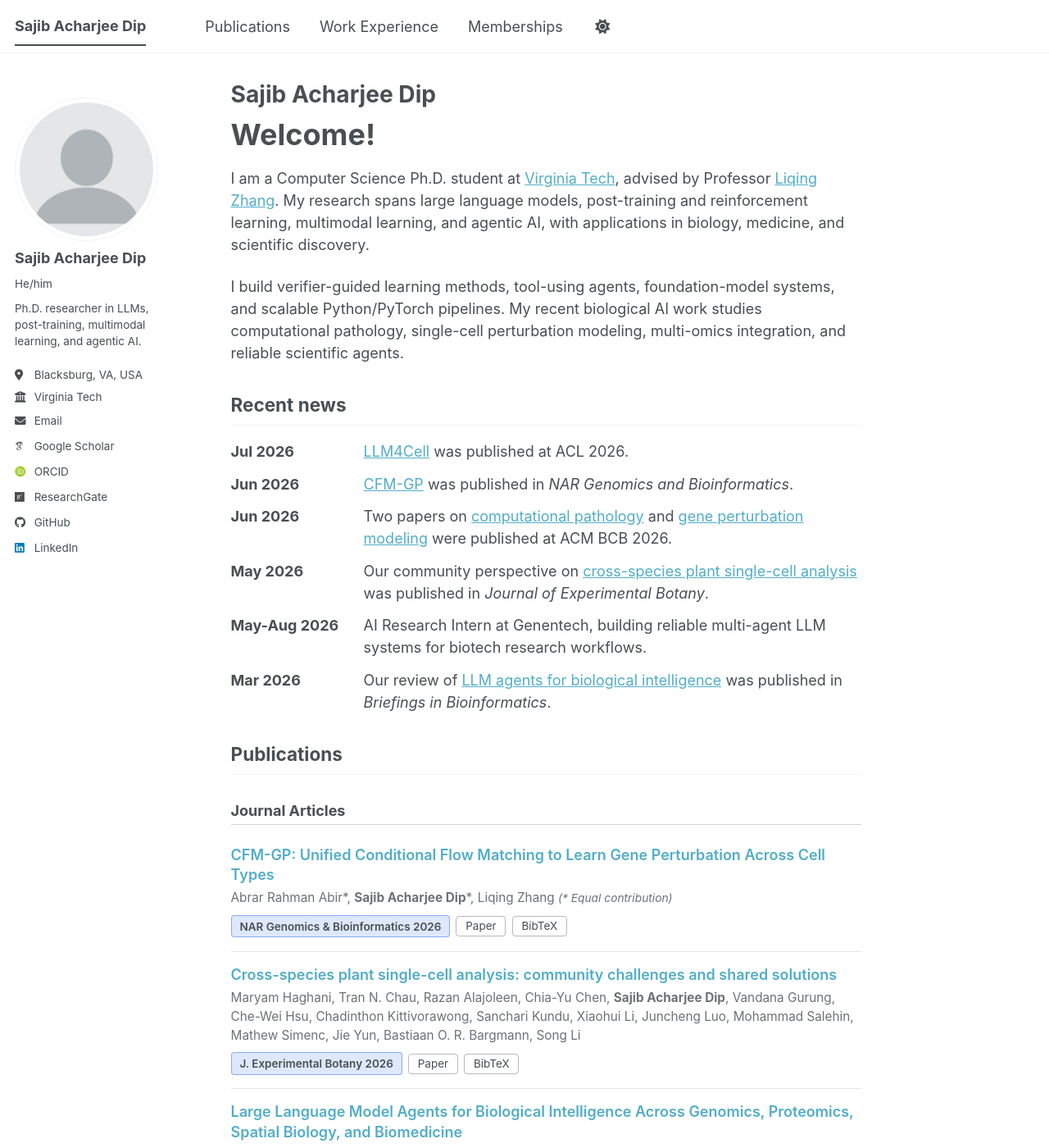
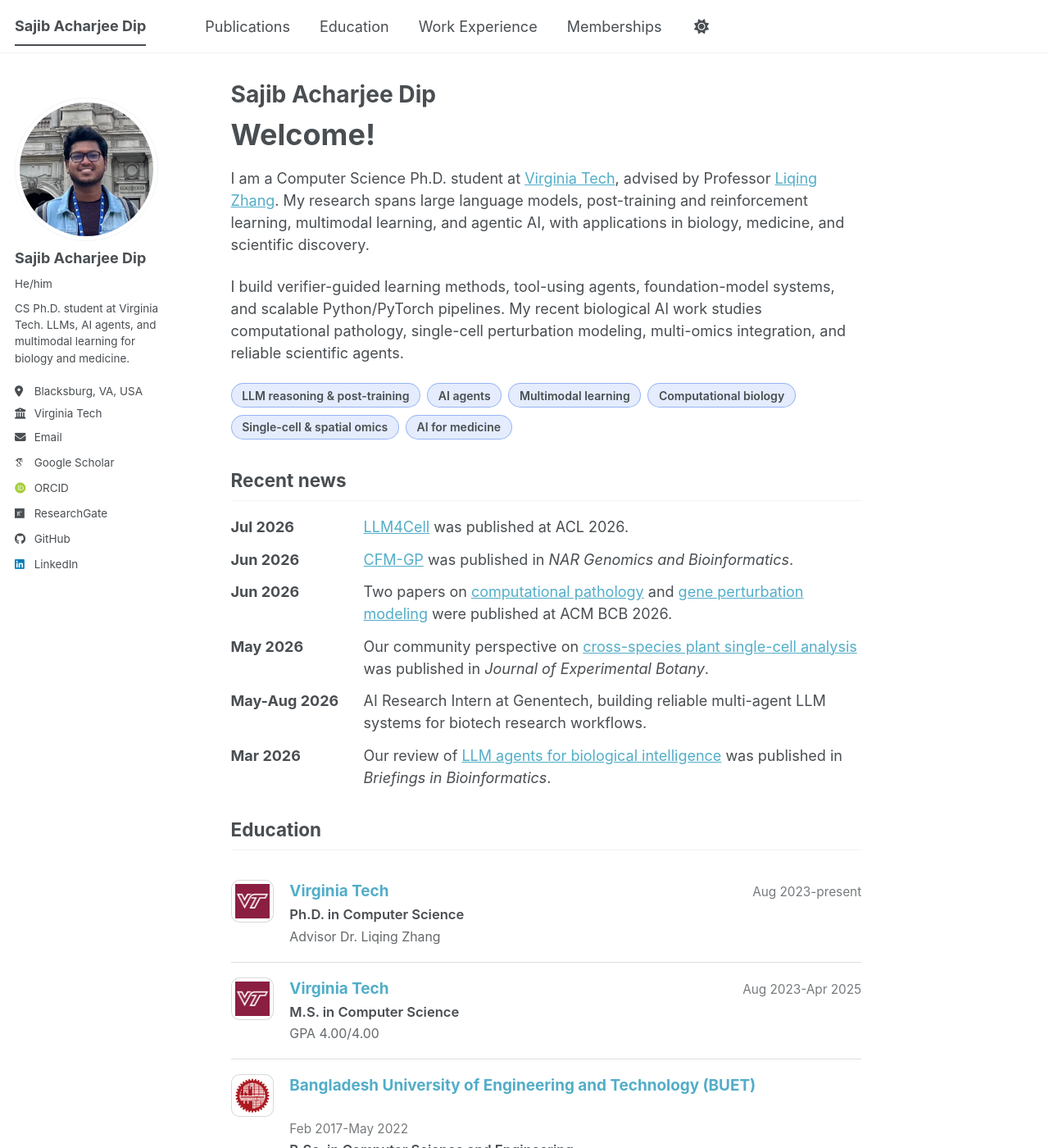
Before and after one commit to Sajib-006/Sajib-006.github.io, a Jekyll site: the page built from _pages/about.md, in a window 1280 px wide and 1400 px high. Shown: the whole window at 82% size. Built offline with Jekyll 4.4.1, drawn with Linux system fonts in a browser that asks for light colours; some web fonts are replaced; a script bundle is joined from its source files by our own code; library files that are not in the unit come from our copies; some of the changed text lies outside the part shown.

Commit message:
Add photo, education, preprints and workshop papers, interest tags, new bio

```diff
--- a/_config.yml
+++ b/_config.yml
@@ -25,7 +25,7 @@
   avatar    : "profile.png"   # upload your photo as /images/profile.png OR change filename
   name      : "Sajib Acharjee Dip"
   pronouns  : "He/him"
-  bio       : "Ph.D. researcher in LLMs, post-training, multimodal learning, and agentic AI."
+  bio       : "CS Ph.D. student at Virginia Tech. LLMs, AI agents, and multimodal learning for biology and medicine."
   location  : "Blacksburg, VA, USA"
   employer  : "Virginia Tech"
   uri       :
@@ -57,6 +57,8 @@
     title: 'Journal Articles'
   conferences:
     title: 'Conference Papers'
+  preprints:
+    title: 'Preprints and Workshop Papers'
 
 # Site Settings
 teaser                   :  # filename of teaser fallback teaser image placed in /images/ for social media previews
--- /dev/null
+++ b/_data/education.yml
@@ -0,0 +1,18 @@
+- school: Virginia Tech
+  degree: Ph.D. in Computer Science
+  dates: Aug 2023-present
+  note: Advisor Dr. Liqing Zhang
+  logo: vt.png
+  url: https://cs.vt.edu
+- school: Virginia Tech
+  degree: M.S. in Computer Science
+  dates: Aug 2023-Apr 2025
+  note: GPA 4.00/4.00
+  logo: vt.png
+  url: https://cs.vt.edu
+- school: Bangladesh University of Engineering and Technology (BUET)
+  degree: B.Sc. in Computer Science and Engineering
+  dates: Feb 2017-May 2022
+  note: GPA 3.84/4.00
+  logo: buet.png
+  url: https://www.buet.ac.bd
--- a/_data/navigation.yml
+++ b/_data/navigation.yml
@@ -11,6 +11,9 @@
   - title: "Publications"
     url: /publications/
 
+  - title: "Education"
+    url: /education/
+
   - title: "Work Experience"
     url: /experience/
 
--- /dev/null
+++ b/_includes/education-list.html
@@ -0,0 +1,12 @@
+<div class="job-list">
+{% for x in site.data.education %}
+  <div class="job">
+    <div class="job__logo"><img src="{{ base_path }}/images/logos/{{ x.logo }}" alt="" width="42" height="42" loading="lazy"></div>
+    <div class="job__text">
+      <div class="job__line"><a class="job__org" href="{{ x.url }}">{{ x.school }}</a><span class="job__dates">{{ x.dates }}</span></div>
+      <div class="job__role">{{ x.degree }}</div>
+      {% if x.note %}<div class="job__note">{{ x.note }}</div>{% endif %}
+    </div>
+  </div>
+{% endfor %}
+</div>
--- a/_pages/about.md
+++ b/_pages/about.md
@@ -13,6 +13,9 @@
   <p>I am a Computer Science Ph.D. student at <a href="https://www.vt.edu/">Virginia Tech</a>, advised by Professor <a href="https://people.cs.vt.edu/zhang/">Liqing Zhang</a>. My research spans large language models, post-training and reinforcement learning, multimodal learning, and agentic AI, with applications in biology, medicine, and scientific discovery.</p>
 
   <p>I build verifier-guided learning methods, tool-using agents, foundation-model systems, and scalable Python/PyTorch pipelines. My recent biological AI work studies computational pathology, single-cell perturbation modeling, multi-omics integration, and reliable scientific agents.</p>
+  <div class="tags">
+    <span>LLM reasoning &amp; post-training</span><span>AI agents</span><span>Multimodal learning</span><span>Computational biology</span><span>Single-cell &amp; spatial omics</span><span>AI for medicine</span>
+  </div>
 </div>
 
 ## Recent news
@@ -25,6 +28,10 @@
   <div><strong>May-Aug 2026</strong><span>AI Research Intern at Genentech, building reliable multi-agent LLM systems for biotech research workflows.</span></div>
   <div><strong>Mar 2026</strong><span>Our review of <a href="https://doi.org/10.1093/bib/bbag110">LLM agents for biological intelligence</a> was published in <em>Briefings in Bioinformatics</em>.</span></div>
 </div>
+
+## Education
+
+<div markdown="0">{% include education-list.html %}</div>
 
 ## Publications
 
--- a/assets/css/main.scss
+++ b/assets/css/main.scss
@@ -117,3 +117,7 @@
   .mem__row { grid-template-columns: 4rem minmax(0, 1fr); }
   .mem__since { grid-column: 2; }
 }
+
+/* Research interest tags */
+.tags { display: flex; flex-wrap: wrap; gap: 0.45rem; margin: 0.9rem 0 0.5rem; }
+.tags span { font-size: 0.78em; font-weight: 600; padding: 0.2rem 0.7rem; border-radius: 999px; background: rgba(37,99,235,0.12); border: 1px solid rgba(37,99,235,0.4); }
```
Also changed, not shown: _pages/education.md (added, +8 -0 lines), _publications/2024-03-23-ai-biomedicine-llm.md (added, +29 -0 lines), _publications/2025-01-21-paint.md (added, +27 -0 lines), _publications/2025-06-08-moxgate.md (added, +27 -0 lines), _publications/2025-11-08-lightweight-agents-st.md (added, +24 -0 lines), _publications/2025-12-09-nicheagent.md (added, +24 -0 lines), _publications/2026-05-10-plantmarkerbench.md (added, +25 -0 lines), _publications/2026-06-10-bensyc.md (added, +29 -0 lines), _publications/2026-06-20-think-again.md (added, +25 -0 lines), images/logos/buet.png (added), images/profile.png.
